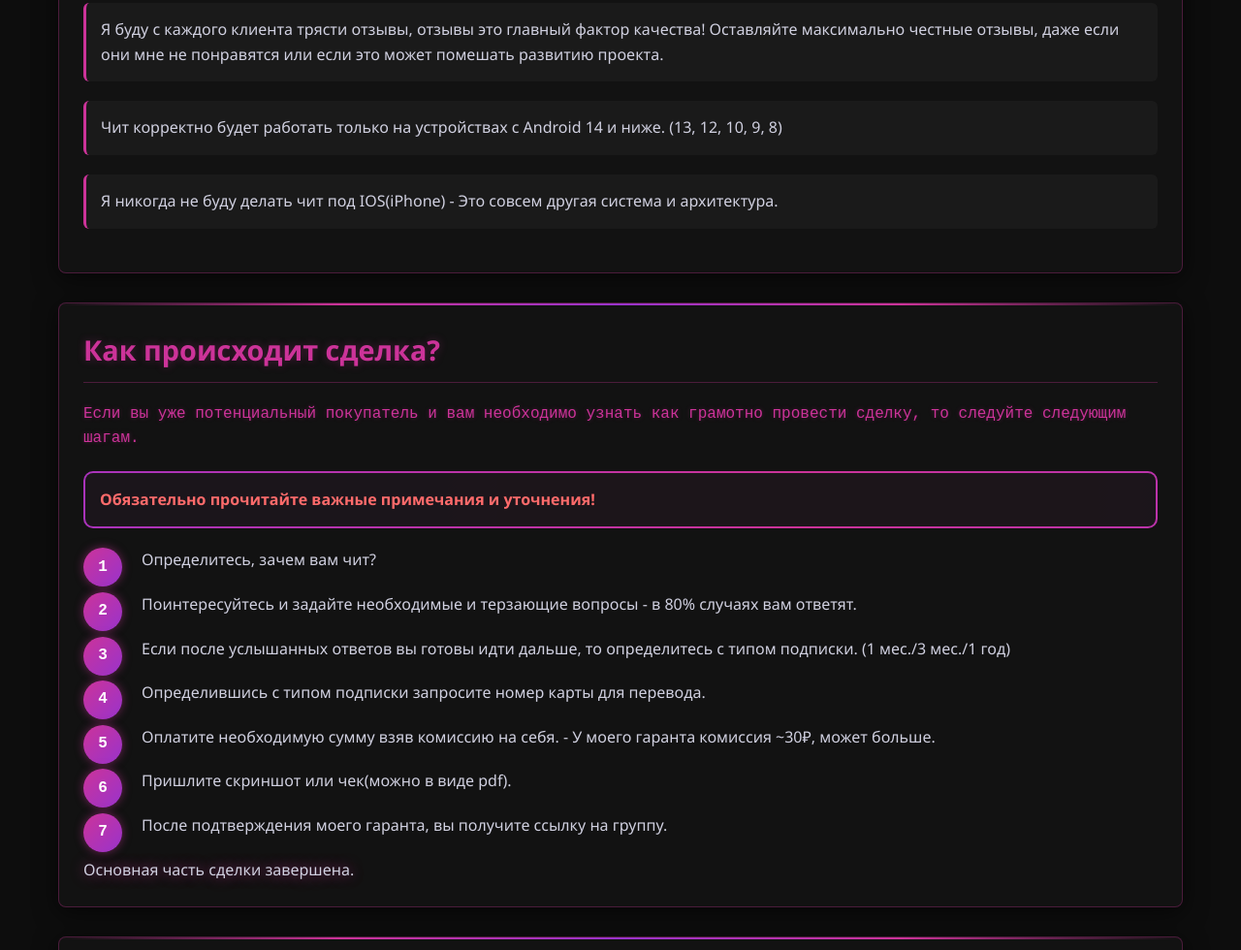
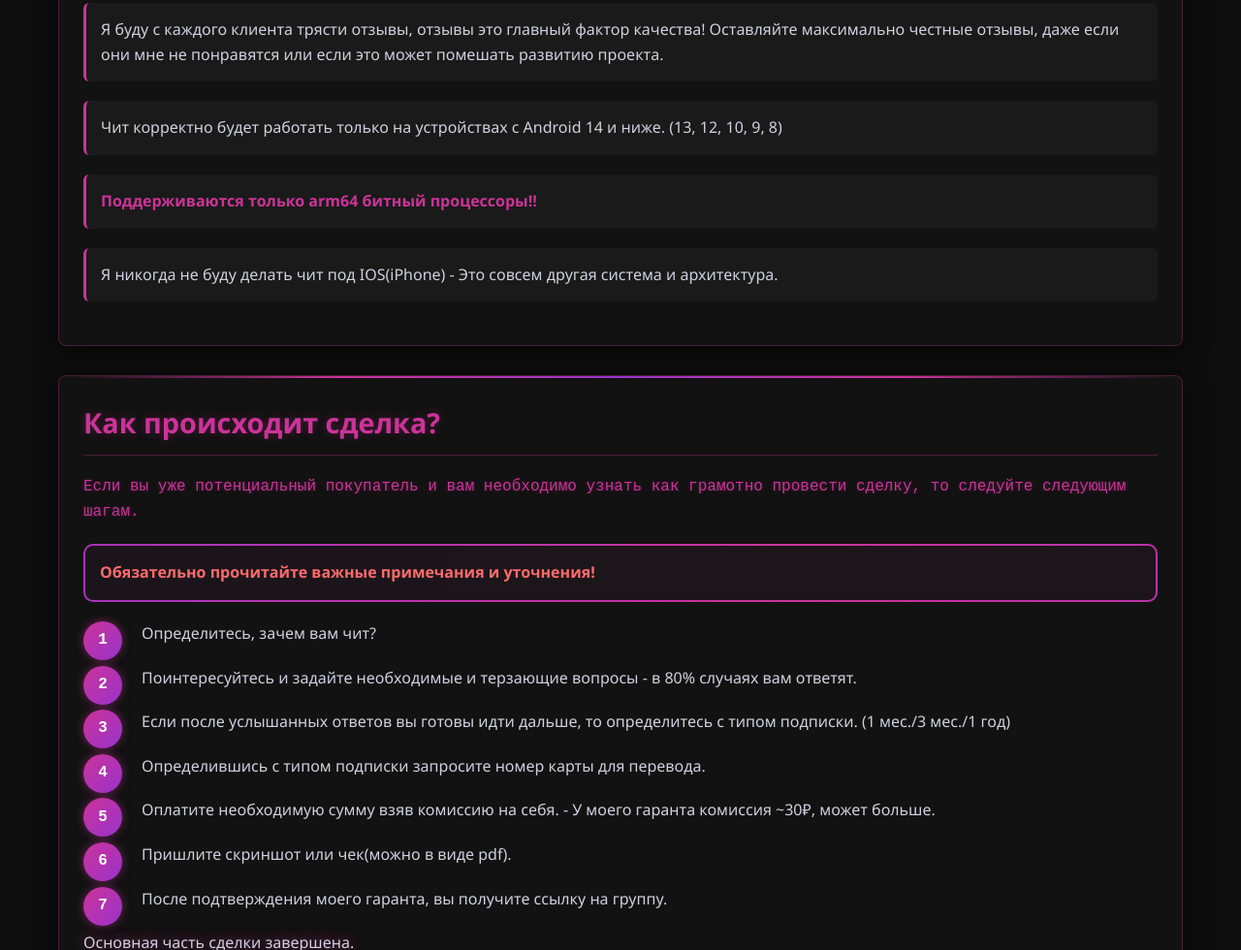
Before and after one commit to INTeDest/INTeDest.github.io, a plain HTML site: page index.html in a window 1280 px wide. Shown: the part 1537-2517 px from the top of the page at 97% size. Drawn offline with nearby package versions, Linux system fonts and the light colour scheme.

Commit message:
Update index.html

```diff
--- a/index.html
+++ b/index.html
@@ -425,6 +425,10 @@
                         Чит корректно будет работать только на устройствах с Android 14 и ниже. (13, 12, 10, 9, 8)
                     </li>
                     <li class="note-item">
+                        <strong>Поддерживаются только arm64 битный процессоры!!</strong>
+                    </li>
+
+                    <li class="note-item">
                         Я никогда не буду делать чит под IOS(iPhone) - Это совсем другая система и архитектура.
                     </li>
                 </ul>
```
